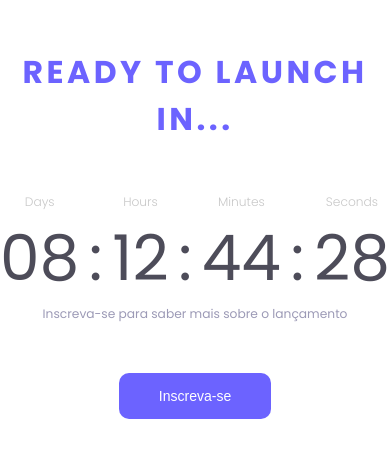
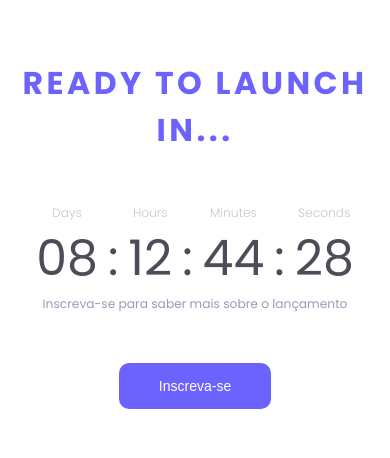
Before and after one commit to braiancalot/Countdown, a plain HTML site: page index.html in a window 390 px wide. Shown: the part 188-646 px from the top of the page. Drawn offline with Linux system fonts and the light colour scheme.

Commit message:
ajeitando tamnho do timer no mobile

```diff
--- a/style.css
+++ b/style.css
@@ -259,6 +259,15 @@ body {
         color: var(--hover);
         border-color: var(--hover);
     }
+
+    .timer-container {
+        width: auto;
+        gap: 10px;
+    }
+
+    .timer-container .item .item-number,  .timer-container .division {
+        font-size: 3.5rem
+    }
 }
 
 @media (max-width: 500px) {
```
